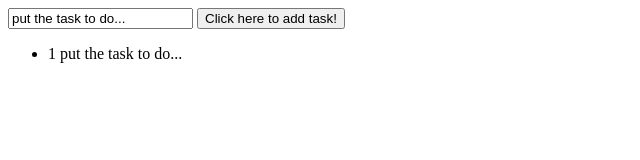
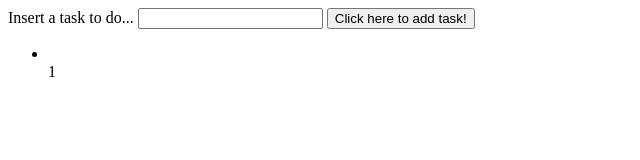
Before and after one commit to Toinne/hyf-1, a plain HTML site: page Exercises-js-2/First-Homework/addTask/addtask-Hanim.html in a window 1280 px wide. Both pictures are taken after a click on the button "Click here to add task!". Shown: the whole page, without its empty margins (0-640 px from the left). Drawn offline with Linux system fonts and the light colour scheme.

Commit message:
finally done

```diff
--- a/Exercises-js-2/First-Homework/addTask/addtask-Hanim.html
+++ b/Exercises-js-2/First-Homework/addTask/addtask-Hanim.html
@@ -7,7 +7,8 @@
     <title>Add Task Assignment</title>
 </head>
 <body>
-    <input type="text" id="userTask" value="put the task to do...">
+    <label for="userTask">Insert a task to do...</label>
+    <input type="text" id="userTask" value="">
     <button type="button" id="add-task-button">Click here to add task!</button>
     <ul id="task-list">
 
@@ -16,43 +17,20 @@
     <script>
 
     document.getElementById("add-task-button").onclick = function() {addtask() };
+    var newSpan = document.createElement("span");
 
     function addtask() {
 
         let task = document.getElementById("userTask").value;
-
-
         let newLi = document.createElement("li");
-        let newSpan = document.createElement("span");
         let taskList = document.getElementById("task-list");
-
-
-        let newSpanContent=document.getElementsByTagName("ul").length;
-        newSpan=document.createTextNode(newSpanContent+' ');
-        newLi.insertBefore(newSpan, newLi.childNodes[0]);
-
+        let count=nodelist = document.getElementsByTagName("li").length+1;
+        taskList.appendChild(newSpan);
+        newSpan .innerHTML = count;
         let newLiContent = document.createTextNode(task);
         newLi.appendChild(newLiContent);
-
         taskList.insertBefore(newLi, taskList.childNodes[0]);
-
-
-        //document.getElementById("task-list").appendChild(newSpan, newLi);
-
-
-
-
-        // let count=0;
-        // count++;
-        // newSpan=count;
-        //let listItem= newLi+newSpan;
-        //document.getElementById("task-list").appendChild(newSpan);
-
-        //let taskList = document.getElementById("task-list");
-
-    }
-
-
+        }
     </script>
 </body>
 </html>
```
